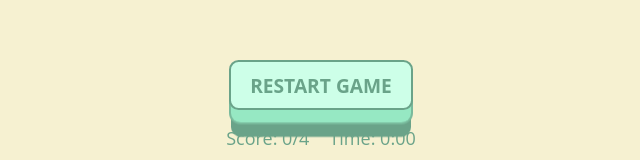
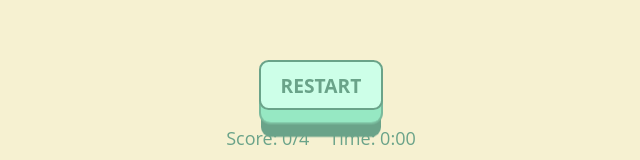
Before and after one commit to mssrisupang/WhereisKhaopod, a plain HTML site: page index.html in a window 1280 px wide. Shown: the part 117-277 px from the top of the page, without its empty margins (319-959 px from the left). Drawn offline with Linux system fonts and the light colour scheme.

Commit message:
Update index.html

```diff
--- a/index.html
+++ b/index.html
@@ -9,7 +9,7 @@
 
   <!-- Game Controls -->
   <div class="game-controls">
-    <button id="startButton" class="big-button">Restart Game</button>
+    <button id="startButton" class="big-button">Restart</button>
     <div class="control-text">
       <div id="scoreDisplay">Score: 0/4</div>
       <div id="timerDisplay">Time: 0:00</div>
```
